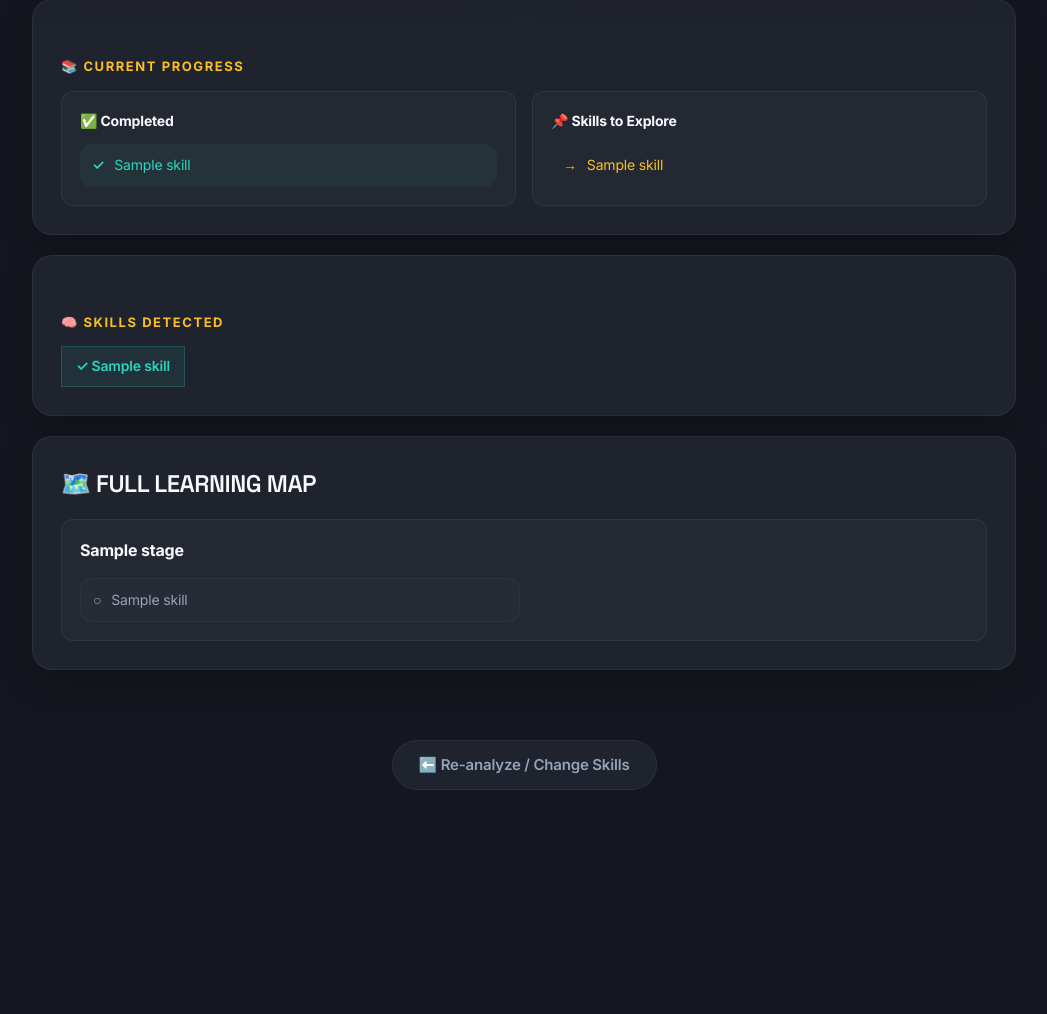
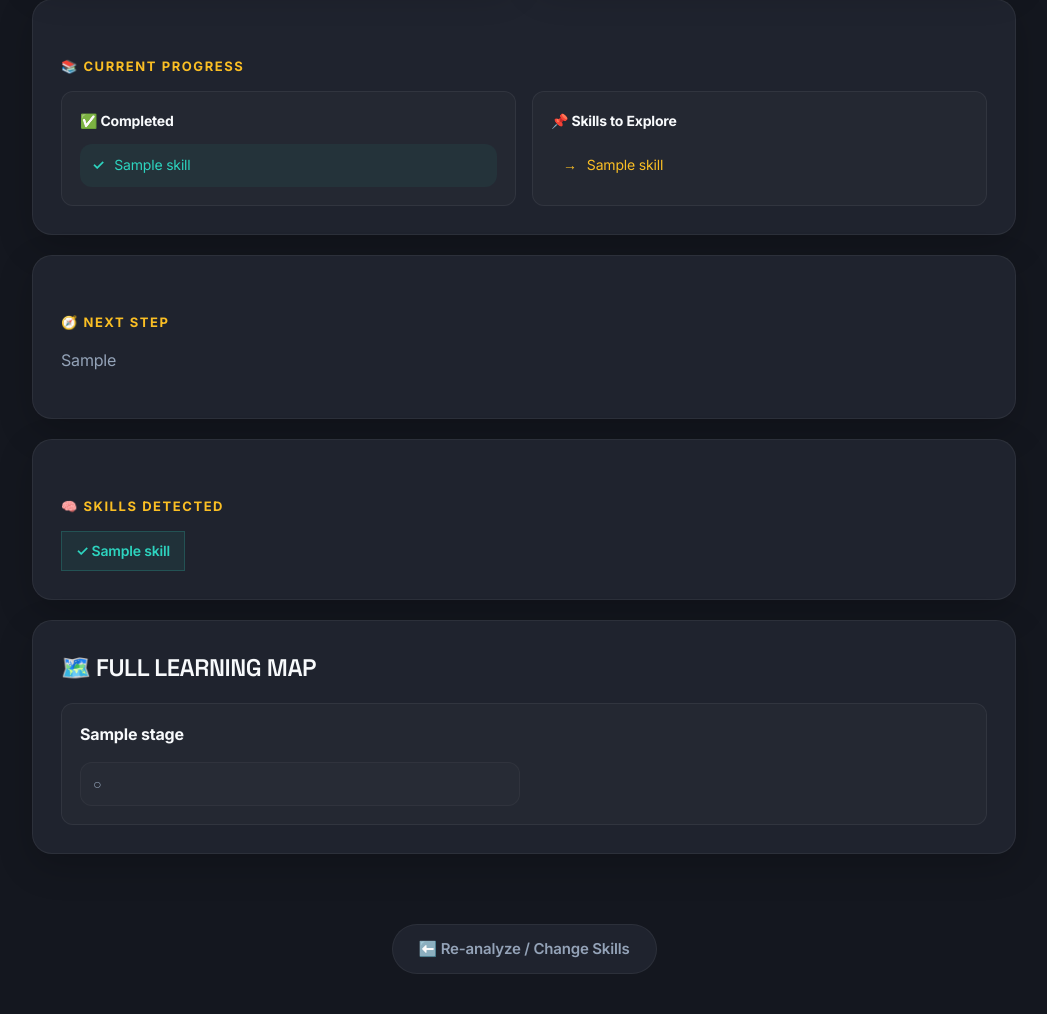
Before and after one commit to yelzz-hub/learning-gps, a Flask app: template templates/result.html in a window 1280 px wide. Shown: the part 563-1577 px from the top of the page, without its empty margins (116-1163 px from the left). Before the commit the page ends 1353 px from the top, so only its background shows below. Run offline with Flask 3, Linux system fonts and the light colour scheme; the template is opened without the code that fills it: most values are stand-ins (such as "Sample title", 1, 10 or a date in 2020).

Commit message:
Fix skill data handling

```diff
--- a/app.py
+++ b/app.py
@@ -3,6 +3,11 @@ import json
 from flask import Flask, render_template, request
 
 app = Flask(__name__)
+
+def get_skill_name(skill):
+    if isinstance(skill, dict):
+        return skill["name"]
+    return skill
 
 def load_learning_map():
     with open("data/learning_map.json", "r") as file:
@@ -18,7 +23,7 @@ def calculate_stage_scores(matched_skills, learning_map):
 
         for skill in stage["skills"]:
 
-            if skill in matched_skills:
+            if get_skill_name(skill) in matched_skills:
                 score += 1
 
         stage_scores.append({
@@ -37,13 +42,14 @@ def find_current_stage_by_order(learning_map, matched_skills):
 
         is_complete = True
         for skill in stage_skills:
-            if skill not in matched_skills:
+            if get_skill_name(skill) not in matched_skills:
                 is_complete = False
 
         if not is_complete:
             completed_count = 0
+
             for skill in stage_skills:
-                if skill in matched_skills:
+                if get_skill_name(skill) in matched_skills:
                     completed_count += 1
             return {
                 "stage": stage["name"],
@@ -90,16 +96,20 @@ def check_stage_completion(current_stage, learning_map, matched_skills):
     completed_skills = []
 
     for skill in stage_data["skills"]:
-        if skill in matched_skills:
-            completed_skills.append(skill)
+        skill_name = get_skill_name(skill)
+
+        if skill_name in matched_skills:
+            completed_skills.append(skill_name)
 
     missing_skills = []
 
     for skill in stage_data["skills"]:
-        if skill not in matched_skills:
-            missing_skills.append(skill)
+        skill_name = get_skill_name(skill)
 
-    is_complete = len(completed_skills) == total_skills
+        if skill_name not in matched_skills:
+            missing_skills.append(skill_name)
+
+        is_complete = len(completed_skills) == total_skills
 
     return {
         "stage": stage_data["name"],
@@ -116,8 +126,11 @@ def check_next_stage_progress(next_stage, matched_skills):
     completed_skills = []
 
     for skill in next_stage["skills"]:
-        if skill in matched_skills:
+        skill_name = get_skill_name(skill)
+
+        if skill_name in matched_skills:
             completed_skills.append(skill)
+
     total_skills = len(next_stage["skills"])
 
     return {
@@ -129,7 +142,12 @@ def check_next_stage_progress(next_stage, matched_skills):
 @app.route("/")
 def home():
     learning_map = load_learning_map()
-    return render_template("index.html", learning_map=learning_map)
+
+    return render_template(
+        "index.html",
+        learning_map=learning_map,
+        get_skill_name=get_skill_name
+    )
 
 @app.route("/analyze", methods=["POST"])
 def analyze():
@@ -151,6 +169,16 @@ def analyze():
         learning_map,
         matched_skills
     )
+
+    if stage_completion["is_complete"]:
+        next_step = "You are ready to move to the next stage!"
+    else:
+        missing_skills = stage_completion["missing_skills"]
+
+        if missing_skills:
+            next_step = f"Focus on: {missing_skills[0]}"
+        else:
+            next_step = "Keep learning!"
 
 
     if stage_completion["is_complete"]:
@@ -175,5 +203,7 @@ def analyze():
         stage_scores=stage_scores,
         next_stage=next_stage,
         stage_completion=stage_completion,
-        next_stage_progress=next_stage_progress
+        next_stage_progress=next_stage_progress,
+        next_step=next_step,
+        get_skill_name=get_skill_name
     )
--- a/templates/result.html
+++ b/templates/result.html
@@ -139,6 +139,14 @@
     {% endif %}
 
     <div class="card result-card">
+        <h3>🧭 NEXT STEP</h3>
+
+        <p>
+            {{ next_step }}
+        </p>
+    </div>
+
+    <div class="card result-card">
         <h3>🧠 SKILLS DETECTED</h3>
         {% if matched_skills %}
             <div class="skill-chips">
@@ -164,6 +172,7 @@
         <div class="learning-map">
 
             {% for stage in learning_map["stages"] %}
+
                 {% if stage["skills"] %}
 
                     <div class="map-stage">
@@ -174,22 +183,20 @@
 
                             {% for skill in stage["skills"] %}
 
-                                <div class="map-skill
-                                    {% if skill in matched_skills %}
-                                        skill-completed
-                                    {% else %}
-                                        skill-incomplete
-                                    {% endif %}
-                                ">
+                                {% set skill_name = get_skill_name(skill) %}
 
-                                    {% if skill in matched_skills %}
+                                <div class="map-skill {% if skill_name in matched_skills %}skill-completed{% else %}skill-incomplete{% endif %}">
+
+
+                                    {% if skill_name in matched_skills %}
                                         <span>✓</span>
-                                        <del>{{ skill }}</del>
+                                        <del>{{ skill_name }}</del>
                                     {% else %}
                                         <span>○</span>
-                                        <span>{{ skill }}</span>
+                                        <span>{{ skill_name }}</span>
                                     {% endif %}
                                 </div>
+
                             {% endfor %}
                         </div>
                     </div>
```
Also changed, not shown: data/learning_map.json (+20 -5 lines), templates/index.html (+7 -6 lines).
